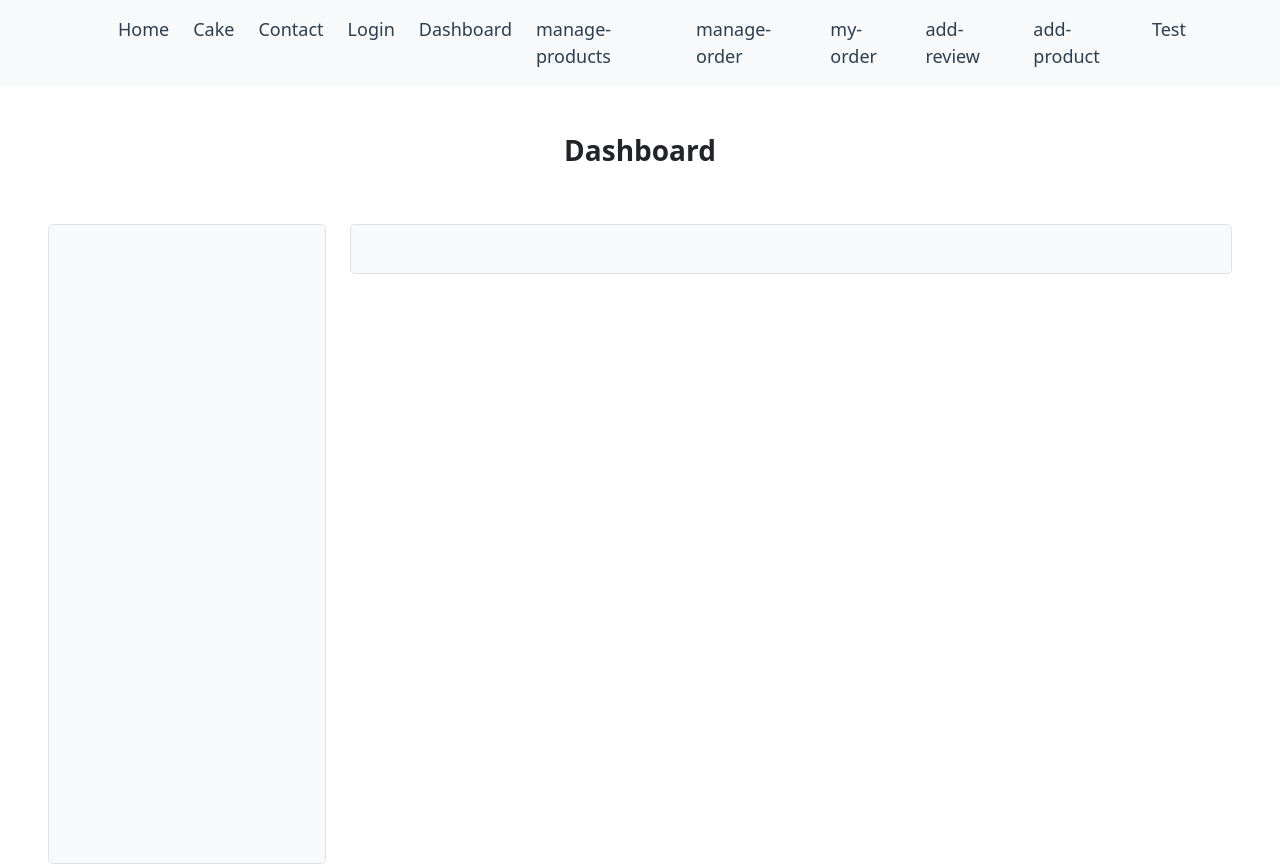
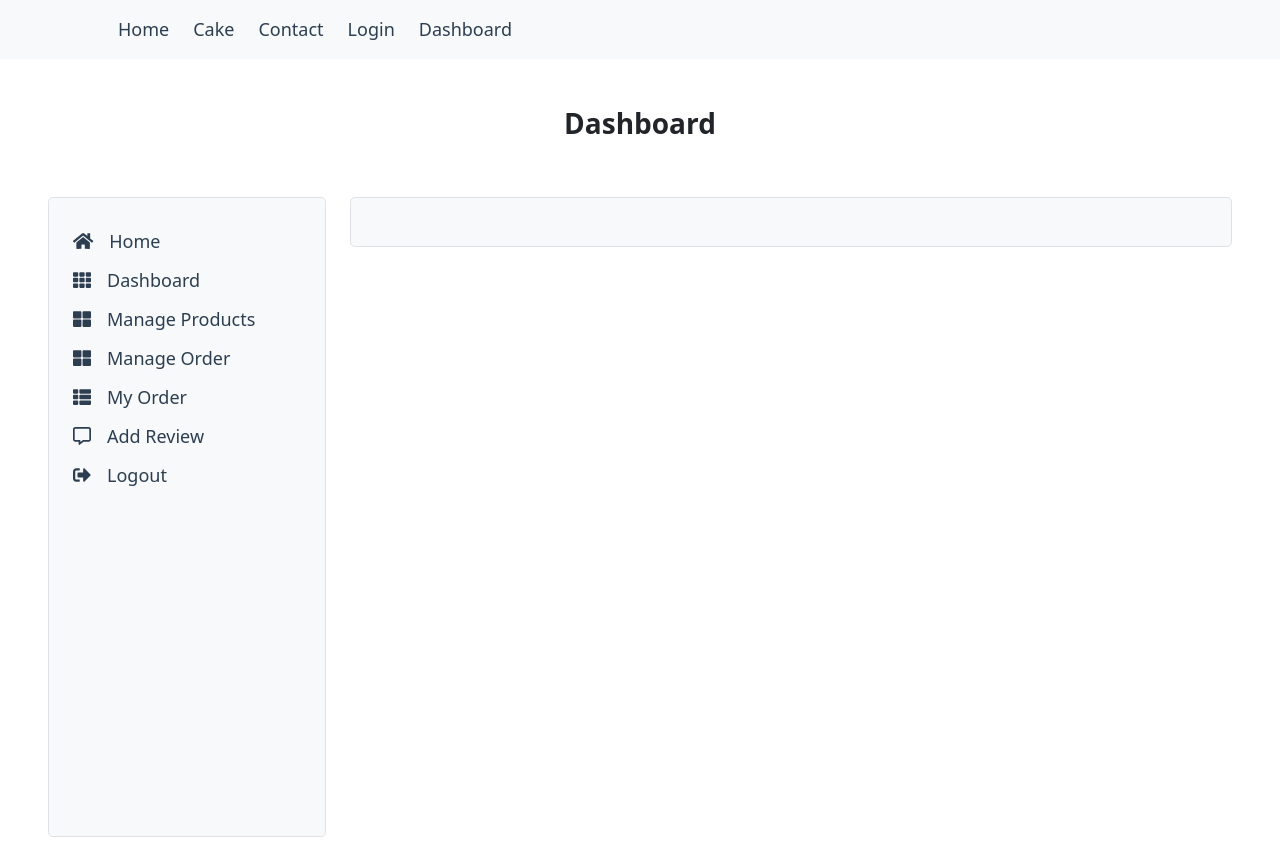
Before and after one commit to imRHB/eat-cake-client, a React (Create React App) app: page /dashboard in a window 1280 px wide. Shown: the top 866 px of the page. Built offline with nearby package versions, Linux system fonts and the light colour scheme; no server answers.

Commit message:
dashboard item setup and implemented nested route

```diff
--- a/src/App.js
+++ b/src/App.js
@@ -11,7 +11,7 @@ import Footer from "./Pages/Shared/Footer/Footer";
 import ContactForm from "./Pages/ContactForm/ContactForm";
 import AuthProvider from "./contexts/AuthProvider/AuthProvider";
 import Dashboard from "./Pages/User/Dashboard/Dashboard/Dashboard";
-import Test from "./Pages/Test/Test/Test";
+// import Test from "./Pages/Test/Test/Test";
 import ManageProducts from "./Pages/User/Dashboard/ManageProducts/ManageProducts";
 import ManageOrder from "./Pages/User/Dashboard/ManageOrder/ManageOrder";
 import MyOrder from "./Pages/User/Dashboard/MyOrder/MyOrder";
@@ -34,15 +34,25 @@ function App() {
             <Route path="cake/:id" element={<CakeDetails />} />
             <Route path="contact" element={<ContactForm />} />
 
-            <Route path="dashboard" element={<Dashboard />} />
+            {/* Dashboard */}
+            <Route path="/dashboard" element={<Dashboard />}>
+              <Route path="manage-products" element={<ManageProducts />} />
+              <Route path="manage-order" element={<ManageOrder />} />
+              <Route path="my-order" element={<MyOrder />} />
+              <Route path="add-review" element={<AddReview />} />
+              <Route path="add-product" element={<AddProduct />} />
+              <Route path="place-order/:cakeId" element={<PlaceOrder />} />
+            </Route>
+
+            {/* <Route path="dashboard" element={<Dashboard />} />
             <Route path="manage-products" element={<ManageProducts />} />
             <Route path="manage-order" element={<ManageOrder />} />
             <Route path="my-order" element={<MyOrder />} />
             <Route path="add-review" element={<AddReview />} />
             <Route path="add-product" element={<AddProduct />} />
-            <Route path="place-order/:cakeId" element={<PlaceOrder />} />
+            <Route path="place-order/:cakeId" element={<PlaceOrder />} /> */}
 
-            <Route path="test" element={<Test />} />
+            {/* <Route path="test" element={<Test />} /> */}
             <Route path="/login" element={<Login />} />
             {/* <Route path="/register" element={<Register />} /> */}
 
--- a/src/Pages/Shared/Navigation/Navigation.js
+++ b/src/Pages/Shared/Navigation/Navigation.js
@@ -33,13 +33,13 @@ const Navigation = () => {
                         <Link to="login">Login</Link>
                         {/* <Link to="/register">Register</Link> */}
                         <Link to="dashboard">Dashboard</Link>
-                        <Link to="manage-products">manage-products</Link>
+                        {/* <Link to="manage-products">manage-products</Link>
                         <Link to="manage-order">manage-order</Link>
                         <Link to="my-order">my-order</Link>
                         <Link to="add-review">add-review</Link>
                         <Link to="add-product">add-product</Link>
 
-                        <Link to="test">Test</Link>
+                        <Link to="test">Test</Link> */}
                         {
                             user.email && <>
                                 <Button onClick={logout}>Logout</Button>
--- a/src/Pages/User/Dashboard/Dashboard/Dashboard.js
+++ b/src/Pages/User/Dashboard/Dashboard/Dashboard.js
@@ -1,8 +1,24 @@
 import React from 'react';
+import { faCommentAlt } from '@fortawesome/free-regular-svg-icons';
+import { faHome, faPlus, faSignOutAlt, faTh, faThLarge, faThList, faUserPlus } from '@fortawesome/free-solid-svg-icons';
+import { FontAwesomeIcon } from "@fortawesome/react-fontawesome";
 import { Col, Container, Nav, Row, Tab } from "react-bootstrap";
-import { Link } from "react-router-dom";
+import { Link, Outlet } from "react-router-dom";
+import styles from './Dashboard.module.css';
+import useAuth from "../../../../hooks/useAuth";
+
+const homeIcon = <FontAwesomeIcon icon={faHome} />;
+const dashboardIcon = <FontAwesomeIcon icon={faTh} />;
+const reviewIcon = <FontAwesomeIcon icon={faCommentAlt} />;
+const listIcon = <FontAwesomeIcon icon={faThList} />;
+const plusIcon = <FontAwesomeIcon icon={faPlus} />;
+const userPlus = <FontAwesomeIcon icon={faUserPlus} />;
+const serviceIcon = <FontAwesomeIcon icon={faThLarge} />;
+const logoutIcon = <FontAwesomeIcon icon={faSignOutAlt} />;
 
 const Dashboard = () => {
+    const { logout } = useAuth();
+
     return (
         <div className="my-5">
             <Container>
@@ -14,7 +30,20 @@ const Dashboard = () => {
                     <Row xs={1} sm={1} md={2} lg={2} xl={2} className="g-3 g-lg-4">
                         <Col xs={12} sm={12} md={4} lg={3} xl={3}>
                             <div className="bg-light rounded-3 py-4 border" style={{ minHeight: '80vh', position: 'sticky', top: '114px' }}>
-                                <Nav variant="light" className="flex-column dash-nav">
+                                <Nav variant="light" className={`${'flex-column'} ${styles.dashNav}`}>
+                                    <Link to="/home"><span className="me-3">{homeIcon}</span>Home</Link>
+
+                                    <Link to="/dashboard"><span className="me-3">{dashboardIcon}</span>Dashboard</Link>
+
+                                    <Link to="manage-products"><span className="me-3">{serviceIcon}</span>Manage Products</Link>
+
+                                    <Link to="manage-order"><span className="me-3">{serviceIcon}</span>Manage Order</Link>
+
+                                    <Link to="my-order"><span className="me-3">{listIcon}</span>My Order</Link>
+
+                                    <Link to="add-review"><span className="me-3">{reviewIcon}</span>Add Review</Link>
+
+                                    <Link to='/login' onClick={logout}><span className="me-3">{logoutIcon}</span>Logout</Link>
 
                                 </Nav>
                             </div>
@@ -22,7 +51,7 @@ const Dashboard = () => {
 
                         <Col xs={12} sm={12} md={8} lg={9} xl={9}>
                             <div className="bg-light rounded-3 px-2 py-4 border">
-
+                                <Outlet />
                             </div>
                         </Col>
                     </Row>
--- /dev/null
+++ b/src/Pages/User/Dashboard/Dashboard/Dashboard.module.css
@@ -0,0 +1,13 @@
+.dashNav a {
+    text-decoration: none;
+    font-size: 18px;
+    margin: 0;
+    padding: 6px 24px;
+    color: #2C3E50;
+    cursor: pointer;
+    transition: 0.3s;
+}
+.dashNav a:hover {
+    color: #FFF;
+    background-color: #333;
+}
--- a/src/Pages/User/Dashboard/ManageOrder/ManageOrder.js
+++ b/src/Pages/User/Dashboard/ManageOrder/ManageOrder.js
@@ -1,5 +1,9 @@
 import React, { useEffect, useState } from 'react';
+import { faTrash } from "@fortawesome/free-solid-svg-icons";
+import { FontAwesomeIcon } from "@fortawesome/react-fontawesome";
 import { Button, Container, Table } from "react-bootstrap";
+
+const deleteIcon = <FontAwesomeIcon icon={faTrash} />;
 
 const ManageOrder = () => {
     const [orders, setOrders] = useState([]);
@@ -11,7 +15,6 @@ const ManageOrder = () => {
     }, [orders]);
 
     const handleUpdateStatus = cakeId => {
-        console.log(cakeId);
         fetch(`http://localhost:5000/orders/${cakeId}`, {
             method: 'PUT',
             headers: {
@@ -67,7 +70,7 @@ const ManageOrder = () => {
                                 <td>{order.displayName}</td>
                                 <td>{order.email}</td>
                                 <td>{order.status}</td>
-                                <td><Button onClick={() => handleUpdateStatus(order.status)} variant="success" size="sm">APPROVE</Button> <Button onClick={() => handleDeleteOrder(order._id)} variant="danger" size="sm">DELETE</Button></td>
+                                <td><Button onClick={() => handleUpdateStatus(order._id)} variant="success" size="sm">APPROVE</Button> <Button onClick={() => handleDeleteOrder(order._id)} variant="none" size="" className="border-danger border-2"><span className="text-danger">{deleteIcon}</span></Button></td>
                             </tr>)
                         }
                     </tbody>
--- a/src/Pages/User/Dashboard/MyOrder/MyOrder.js
+++ b/src/Pages/User/Dashboard/MyOrder/MyOrder.js
@@ -1,6 +1,10 @@
+import { faTrash } from "@fortawesome/free-solid-svg-icons";
+import { FontAwesomeIcon } from "@fortawesome/react-fontawesome";
 import React, { useEffect, useState } from 'react';
 import { Button, Container, Table } from "react-bootstrap";
 import useAuth from "../../../../hooks/useAuth";
+
+const deleteIcon = <FontAwesomeIcon icon={faTrash} />;
 
 const MyOrder = () => {
     const { user } = useAuth();
@@ -10,7 +14,7 @@ const MyOrder = () => {
         fetch(`http://localhost:5000/orders/${user.email}`)
             .then(res => res.json())
             .then(data => setOrders(data));
-    }, [orders]);
+    }, [orders, user.email]);
 
     const handleDeleteOrder = cakeId => {
         console.log(cakeId);
@@ -50,7 +54,7 @@ const MyOrder = () => {
                                 <td>{order.title}</td>
                                 <td>${order.price}</td>
                                 <td>{order.status}</td>
-                                <td><Button onClick={() => handleDeleteOrder(order._id)} variant="danger" size="sm">DELETE</Button></td>
+                                <td><Button onClick={() => handleDeleteOrder(order._id)} variant="none" size="" className="border-danger border-2"><span className="text-danger">{deleteIcon}</span></Button></td>
                             </tr>)
                         }
                     </tbody>
```
